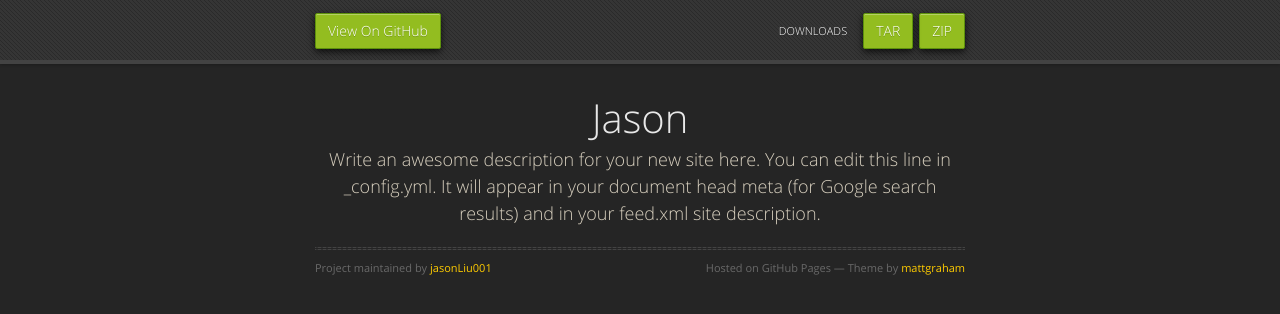
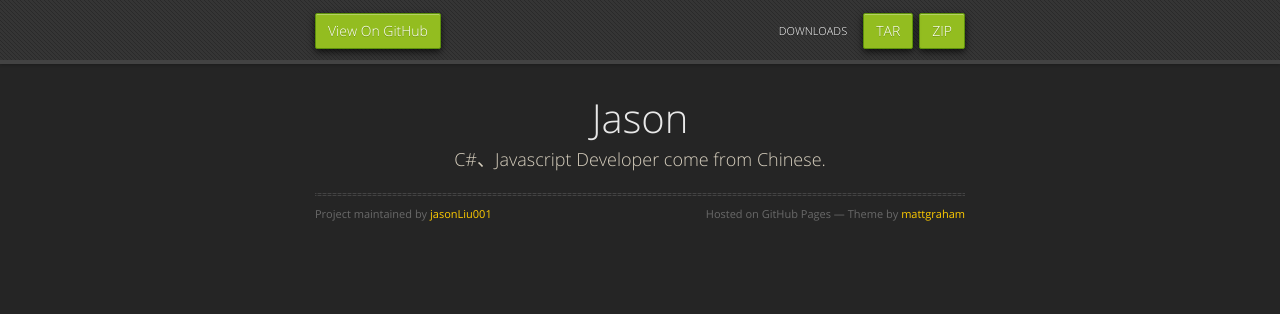
Before and after one commit to jasonLiu001/jasonLiu001.github.io, a Jekyll site: the page built from index.md, in a window 1280 px wide. Shown: the top 314 px of the page. Built offline with Jekyll 4.4.1, drawn with Linux system fonts in a browser that asks for light colours.

Commit message:
updated description.

```diff
--- a/_config.yml
+++ b/_config.yml
@@ -16,9 +16,7 @@
 title: Jason
 email: ksjifjui@sina.com
 description: >- # this means to ignore newlines until "baseurl:"
-  Write an awesome description for your new site here. You can edit this
-  line in _config.yml. It will appear in your document head meta (for
-  Google search results) and in your feed.xml site description.
+  C#、Javascript Developer come from Chinese.
 baseurl: "" # the subpath of your site, e.g. /blog
 url: "" # the base hostname & protocol for your site, e.g. http://example.com
 github_username:  jasonLiu001
```
